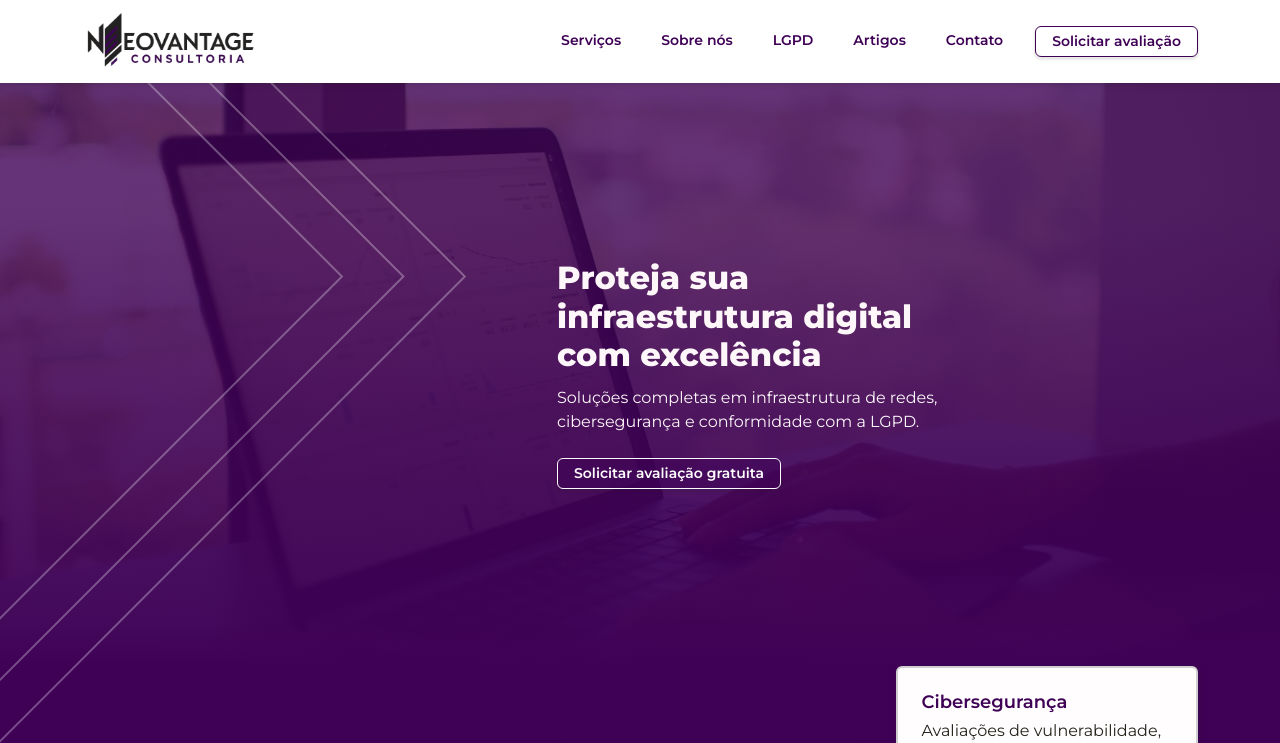
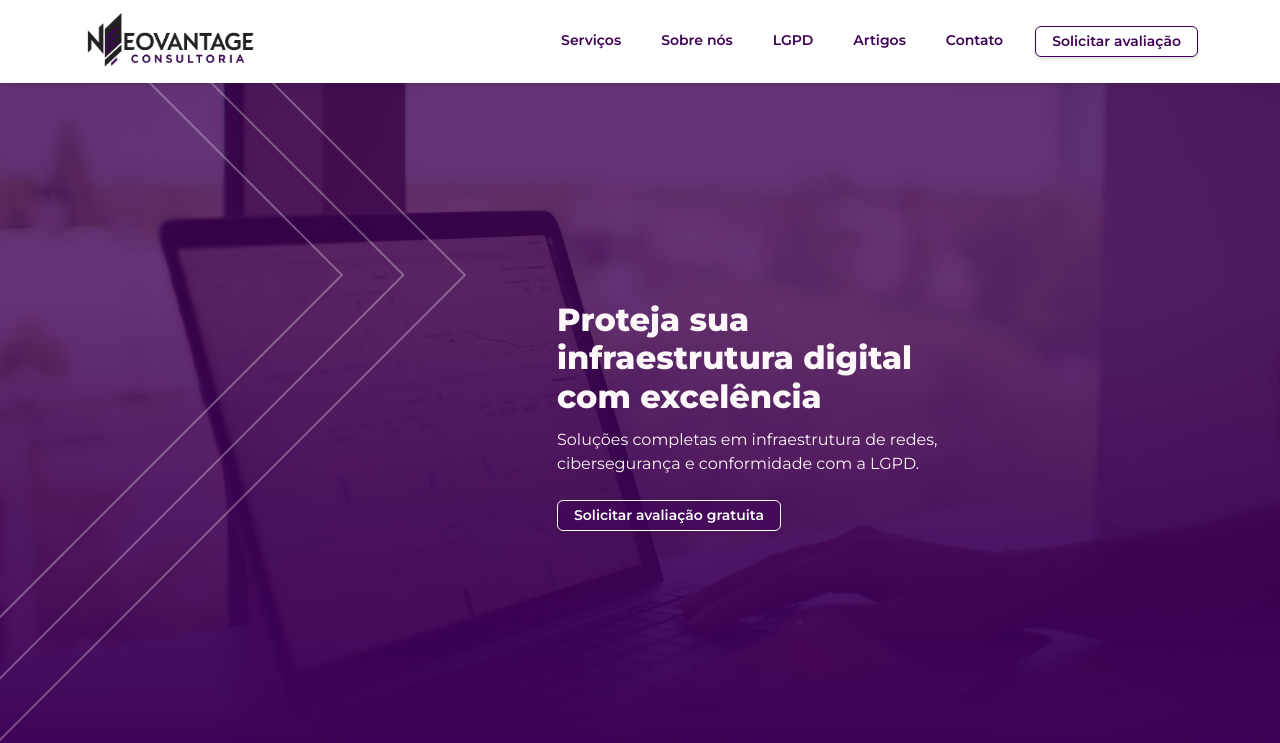
Before and after one commit to vwp-dev/neovantage-preview, a plain HTML site: page index.html in a window 1280 px wide. Shown: the top 743 px of the page. Drawn offline with nearby package versions, Linux system fonts and the light colour scheme.

Commit message:
Atualiza hero-section.css para versão 0.3

```diff
--- a/assets/css/hero-section.css
+++ b/assets/css/hero-section.css
@@ -1,9 +1,15 @@
 header {
     position: relative;
+    width: 100%;
+    height: 70vh;
+    background: linear-gradient(180deg, rgba(63, 1, 86, 0.8) 30.77%, rgba(63, 1, 86, 0.894444) 62.02%, rgba(63, 1, 86, 0.96) 93.75%, #3F0156 100%);
+}
+
+@media (min-width: 768px) {
+    header {
         height: calc(0.52 * 100vw);
-    width: 100%;
-    max-height: 95vh;
-    background: linear-gradient(180deg, rgba(63, 1, 86, 0.8) 30.77%, rgba(63, 1, 86, 0.894444) 62.02%, rgba(63, 1, 86, 0.96) 93.75%, #3F0156 100%);
+        max-height: calc(95vh - var(--navbar-height));
+    }
 }
 
 header::before {
@@ -15,7 +21,17 @@ header::before {
 }
 
 .hero-section {
-    padding-top: var(--navbar-height);
+    margin-top: var(--navbar-height-mobile);
+    padding-top: 60px;
+    padding-bottom: 60px;
+}
+
+@media (min-width: 992px) {
+    .hero-section {
+        margin-top: var(--navbar-height);
+        padding-top: 0;
+        padding-bottom: 0;
+    }
 }
 
 .hero-section, .hero-section .row {
@@ -23,8 +39,15 @@ header::before {
 }
 
 .hero-section .hero-section__content {
+    max-width: 290px;
+}
+
+@media (min-width: 992px) {
+    .hero-section .hero-section__content {
         max-width: 390px;
     }
+}
+
 
 .hero-section h1, .hero-section p {
     color: var(--light-color);
@@ -36,13 +59,20 @@ header::before {
 }
 
 .hero-section__decoration {
+    display: none;
+}
+
+@media (min-width: 768px) {
+    .hero-section__decoration {
         position: absolute;
+        display: block;
         width: 60%;
         top: 0;
         left: 0;
         z-index: 1;
         opacity: 0.3;
-    transform: translateX(-60%) translateY(-14%);
+        transform: translateX(-60%) translateY(-25%);
+    }
 }
 
 .hero-section__decoration div {
```
Lines whose indentation alone changed are shown as unchanged.
